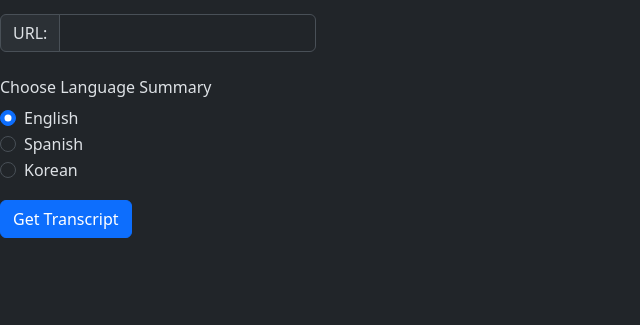
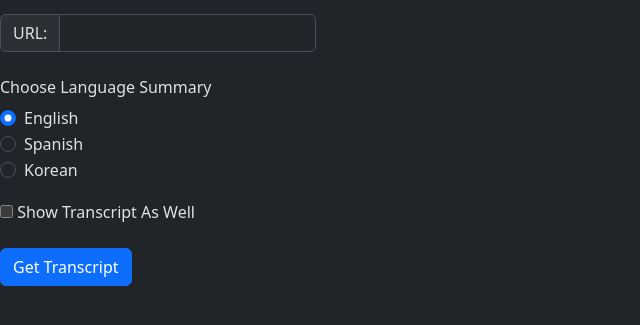
Before and after one commit to not-anwaar/Youtube_Video_Summarizer, a FastAPI app: page / in a window 1280 px wide. Shown: the part 155-480 px from the top of the page, without its empty margins (0-640 px from the left). Run offline with FastAPI, Linux system fonts and the light colour scheme.

Commit message:
checkbox for transcript

```diff
--- a/server.py
+++ b/server.py
@@ -4,6 +4,7 @@ from fastapi.responses import HTMLResponse
 from fastapi.templating import Jinja2Templates
 from fastapi.staticfiles import StaticFiles
 from typing import Annotated
+import uvicorn
 
 app = FastAPI()
 app.mount("/static", StaticFiles(directory="static"), name="static")
@@ -14,15 +15,24 @@ async def render_page(request: Request):
     return templates.TemplateResponse(
         request=request,
         name="index.html",
-        context={"summary": ""}
+        context={"summary": "", "transcript": ""}
     )
 
 @app.post("/")
-async def render_page_summary(request: Request, youtube_url: Annotated[str, Form()], language: Annotated[str, Form()]):
-    transcript = get_transcript_from_url(youtube_url)
-    summary = summarize_transcript(transcript, lang=language)
+async def render_page_summary(request: Request, youtube_url: Annotated[str, Form()], language: Annotated[str, Form()], transcript: Annotated[bool, Form()]):
+    youtube_transcript = get_transcript_from_url(youtube_url)
+    summary = summarize_transcript(youtube_transcript, lang=language)
+    if transcript:
+        return templates.TemplateResponse(
+            request=request,
+            name="index.html",
+            context={"summary": summary, "transcript": youtube_transcript}
+        )
     return templates.TemplateResponse(
         request=request,
         name="index.html",
-        context={"summary": summary}
+        context={"summary": summary, "transcript": ""}
     )
+
+if __name__ == "__main__":
+    uvicorn.run(app, host="0.0.0.0", port=5000, log_level="info")
--- a/templates/index.html
+++ b/templates/index.html
@@ -63,9 +63,14 @@
                 </div>
             </div>
         </fieldset>
+        <input type="checkbox" id="transcript" name="transcript">
+        <label for="transcript"> Show Transcript As Well </label>
+        <br> <br>
         <button type="submit" class="btn btn-primary">Get Transcript</button>
     </form>
 
+    {{ transcript }}
+    <br> <br>
     {{ summary }}
 </body>
 </html>
```
Also changed, not shown: 2 other files.
